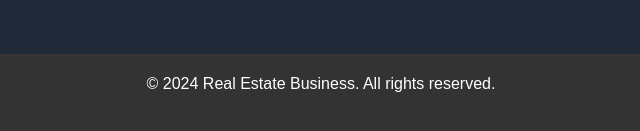
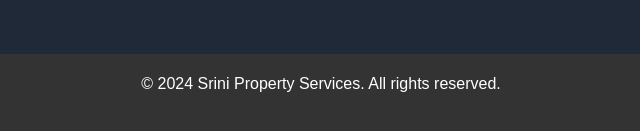
Before and after one commit to rahul2214/realestate-page, a plain HTML site: page contact.html in a window 1280 px wide. Shown: the part 1838-1969 px from the top of the page, 319-959 px from the left. Drawn offline with nearby package versions, Linux system fonts and the light colour scheme.

Commit message:
Update contact.html

```diff
--- a/contact.html
+++ b/contact.html
@@ -143,7 +143,7 @@
     </a>
     <!-- Footer -->
     <footer class="footer">
-        <p>&copy; 2024 Real Estate Business. All rights reserved.</p>
+        <p>&copy; 2024 Srini Property Services. All rights reserved.</p>
     </footer>
 
     <script>
```
